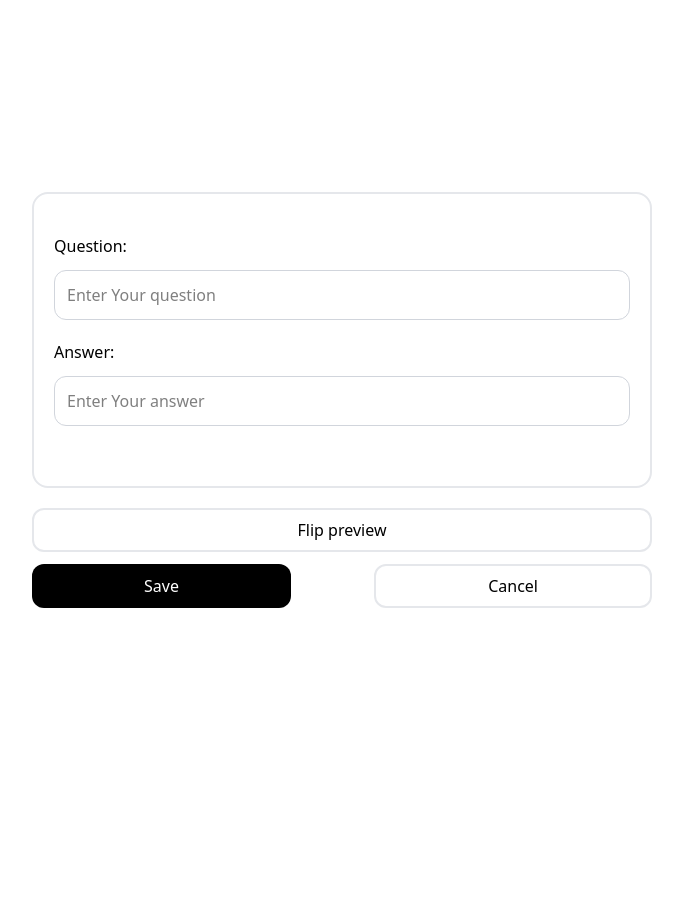
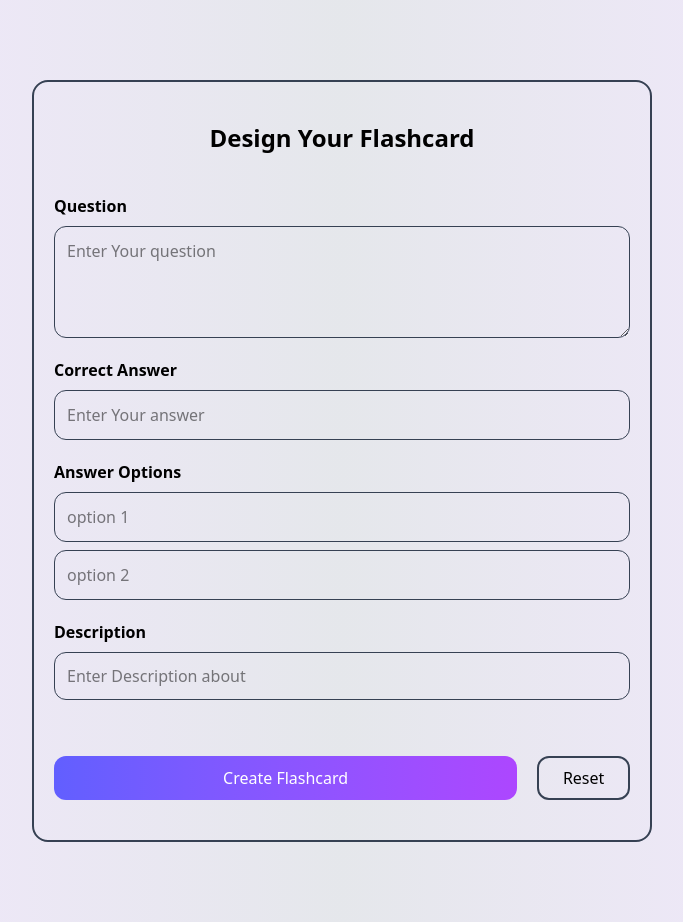
Before and after one commit to himathace/Quiz, a Next.js app: page /flashcards/1/add in a window 1280 px wide. Shown: the whole page, without its empty margins (298-981 px from the left). Before the commit the page ends 800 px from the top, so only its background shows below. Built offline with nearby package versions, Linux system fonts and the light colour scheme.

Commit message:
refactor: update display and add flashcard ui

```diff
--- a/app/components/Flash.js
+++ b/app/components/Flash.js
@@ -2,7 +2,10 @@ const Flash=({xx})=>{
 
     return(
 
-        <div className="border border-gray-200 rounded-lg hover:border-gray-400 p-4 mb-3">{xx}</div>
+        <div>
+            <div className="border h-56 flex justify-center items-center font-semibold text-xl border-gray-300 rounded-lg shadow-lg p-4 mb-3">{xx}</div>
+
+        </div>
     )
 }
 
--- a/app/flashcards/[deck]/add/page.js
+++ b/app/flashcards/[deck]/add/page.js
@@ -38,22 +38,30 @@ const Add=async({params})=>{
 
     return(
         <form action={fetchdata }>
-            <div className="flex flex-col h-screen justify-center items-center ">
+            <div className="flex flex-col justify-center items-center bg-gradient-to-r  from-purple-100 via-gray-200 to-purple-100">
                 <div>
-                    <div className="border-2 border-gray-200 flex flex-col px-5 py-10 rounded-2xl mb-5 hover:border-gray-300" >
-                        <label className="mb-3">Question:</label>
-                        <input type="text" placeholder="Enter Your question" name="qu" className="w-xl border p-3 border-gray-300 focus:border-gray-500 focus:ring-gray-500 rounded-xl mb-5"></input>
+                    <div className="border-2 border-gray-700 flex flex-col px-5 py-10 m-20 rounded-2xl" >
+                    <h1 className="text-center text-2xl font-semibold mb-10">Design Your Flashcard</h1>
+
+                        <label className="mb-2 font-semibold">Question</label>
+                        <textarea type="text" placeholder="Enter Your question" name="qu" className="w-xl border p-3 h-28 ring-0 focus:ring-1 border-gray-700 focus:outline-none focus:border-purple-700   rounded-xl mb-5"></textarea>
                         <input type="hidden" name="deck" value={deck} />
-                        <label className="mb-3">Answer:</label>
-                        <input type="text" placeholder="Enter Your answer" className="w-full p-3 border border-gray-300 focus:border-gray-500 focus:ring-gray-500 rounded-xl mb-5 "></input>
+                        <label className="mb-2 font-semibold">Correct Answer</label>
+                        <input type="text" placeholder="Enter Your answer" className="w-full p-3 border border-gray-700 focus:ring-1 focus:outline-none focus:border-purple-700 rounded-xl mb-5 "></input>
+                        <label className="mb-2 font-semibold">Answer Options</label>
+                        <input type="text" placeholder="option 1" className="w-full p-3 border border-gray-700 focus:ring-1 focus:outline-none focus:border-purple-700 rounded-xl mb-2 "></input>
+                        <input type="text" placeholder="option 2" className="w-full p-3 border border-gray-700 focus:ring-1 focus:outline-none focus:border-purple-700 rounded-xl mb-5 "></input>
+                        <label className="mb-2 font-semibold">Description</label>
+                        <input type="text" placeholder="Enter Description about" className="h-12 border border-gray-700 focus:ring-1 focus:outline-none focus:border-purple-700 rounded-xl p-3" />
+
+
+                        <div className="flex justify-between mt-14 gap-x-5">
+                            <button className="py-2 w-5/6 text-white bg-gradient-to-r from-indigo-500 to-purple-500 rounded-xl font-medium " type="submit" >Create Flashcard</button>
+                            <button className="py-2 w-1/6 text-black border-2 font-medium border-gray-700 rounded-xl hover:border-gray-400 ">Reset</button>
+                        </div>
+
                     </div>
-                    <div>
-                        <button className="text-black border-2 border-gray-200 w-full p-2 rounded-xl mb-3 hover:border-gray-400 font-medium">Flip preview</button>
-                    </div>
-                    <div className="flex justify-between">
-                        <button className="px-28 py-2 text-white bg-black rounded-xl font-medium hover:bg-gray-800 " type="submit" >Save</button>
-                        <button className="px-28 py-2 text-black border-2 font-medium border-gray-200 rounded-xl hover:border-gray-400 ">Cancel</button>
-                    </div>
+
                 </div>
             </div>
         </form>
--- a/app/flashcards/[deck]/page.js
+++ b/app/flashcards/[deck]/page.js
@@ -38,20 +38,36 @@ const use=async ({params})=>{
 
     return(
 
-        <div className="flex flex-col items-center h-screen">
-            <div className="w-2xl">
-                <div className="flex justify-between my-10">
-                    <p className="text-gray-600 hover:text-black hover:cursor-pointer ">back</p>
-                    <p className="text-lg font-medium">{carddat.title}</p>
+        <div className="flex flex-col h-screen">
+
+            <div className="flex justify-between bg-gradient-to-r h-24 px-16 py-5 border border-gray-300 ">
+
+                <div>
+                    <h1 className="text-3xl bg-gradient-to-r from-indigo-500 to-purple-500    bg-clip-text text-transparent font-bold">FlashMaster</h1>
+                    <p className="text-sm text-gray-600">Work smater Not Harder</p>
                 </div>
                 <div >
                     <Link href={`/flashcards/${carddat._id}/add`}>
                         <button className="w-full text-center border-1 border-dashed hover:border-2 cursor-pointer bg-gray-200 font-medium text-black  py-3 px-4 rounded-lg mb-8">Add New Flashcard</button>
                     </Link>
                 </div>
-                <div>
-                    <p className="text-lg font-medium mb-3">Flashcards:</p>
-                </div>
+
+            </div>
+
+            <div className="my-5 mx-16">
+                <p className="text-3xl font-medium bg-gradient-to-r from-indigo-500 to-purple-500 bg-clip-text text-transparent">{carddat.title}</p>
+                <p className="text-sm">12 of 12 cards</p>
+            </div>
+            <div className="flex justify-between mx-16 gap-x-5 mb-5">
+                <input type="text"  className="w-full h-10 border border-gray-300 rounded-lg p-3" placeholder="Search FlashCards"/>
+                <select className="border border-gray-300 rounded-lg">
+                    <option>All Levels</option>
+                    <option>Easy</option>
+                    <option>Medium</option>
+                    <option>Hard</option>
+                </select>
+            </div>
+            <div className="grid grid-cols-4 gap-5 mx-16">
 
                 {
                     carddat.cards.length===0 ?
@@ -61,10 +77,6 @@ const use=async ({params})=>{
                                 return <Flash xx={va.quiz} key={va._id} />
                             })
                 }
-                <div className="flex justify-between">
-                    <button className="bg-black text-white py-3 px-20 rounded-lg font-medium">start quiz</button>
-                    <button className="border border-gray-200 py-3 px-20 rounded-lg font-medium" >view status</button>
-                </div>
             </div>
         </div>
 
```
